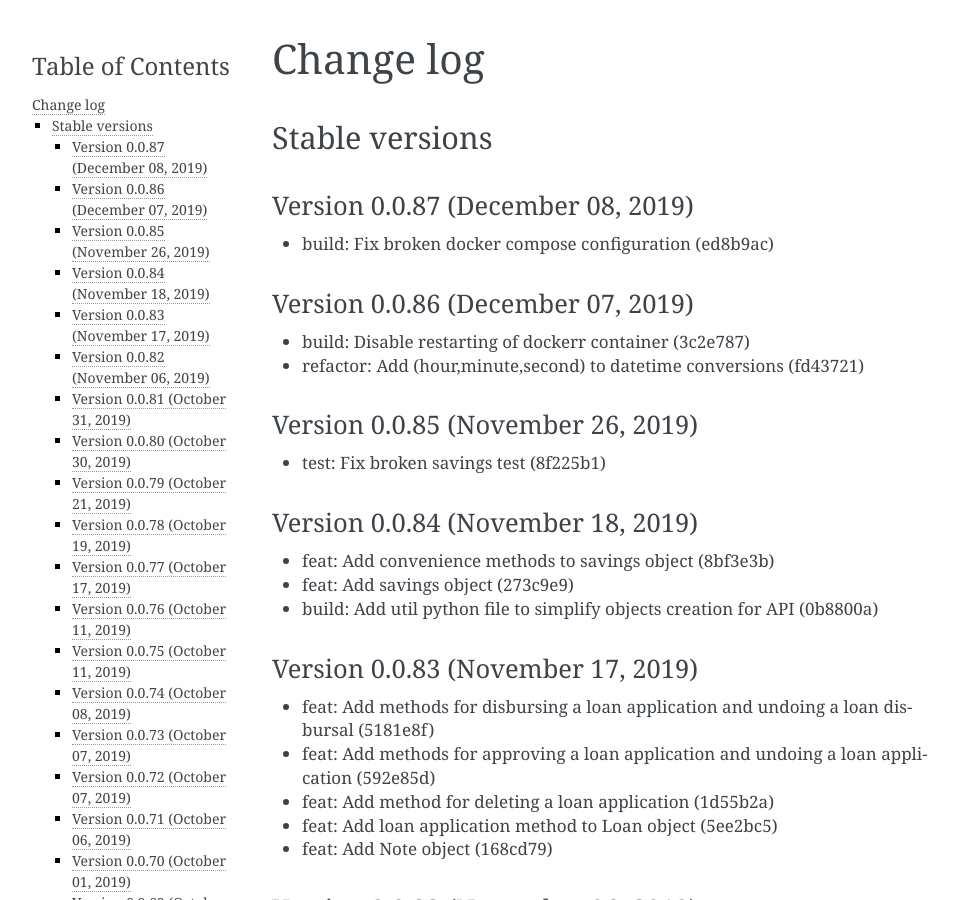
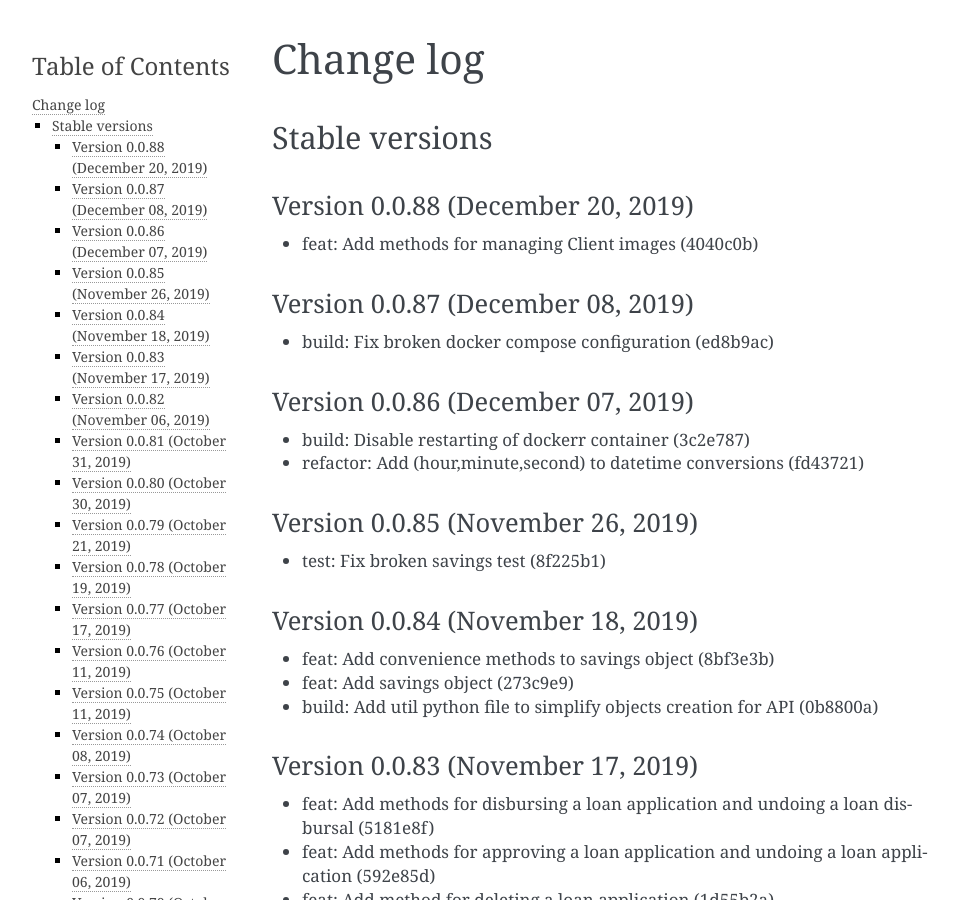
Before and after one commit to mobidevke/PyFineract, a Sphinx documentation site: the page built from docs/changes.rst, in a window 1280 px wide and 900 px high. Shown: the whole window, without its empty margins (148-1106 px from the left). Built offline with Sphinx 7.4.7, drawn with Linux system fonts in a browser that asks for light colours; formulas are drawn with MathJax 3.

Commit message:
Publish version 0.0.88

```diff
--- a/docs/changes.rst
+++ b/docs/changes.rst
@@ -3,6 +3,11 @@ Change log
 
 Stable versions
 ~~~~~~~~~~~~~~~
+
+Version 0.0.88 (December 20, 2019)
+-------------------------------------
+
+* feat: Add methods for managing Client images (4040c0b)
 
 Version 0.0.87 (December 08, 2019)
 -------------------------------------
--- a/setup.py
+++ b/setup.py
@@ -2,7 +2,7 @@ import textwrap
 
 import setuptools
 
-version = "0.0.87"
+version = "0.0.88"
 
 if __name__ == '__main__':
     setuptools.setup(
```
